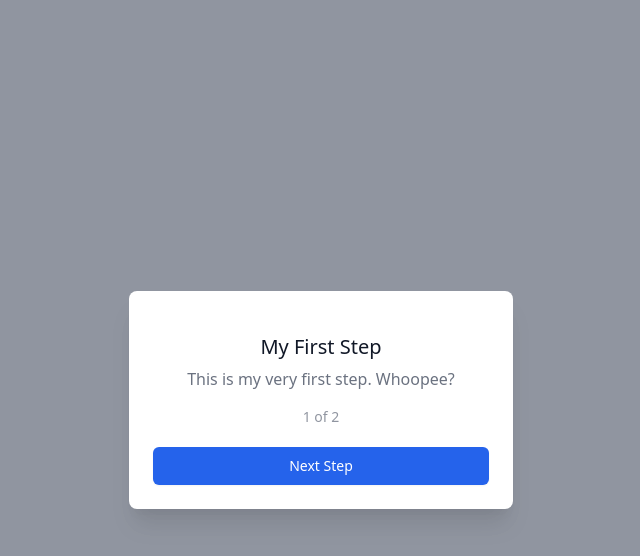
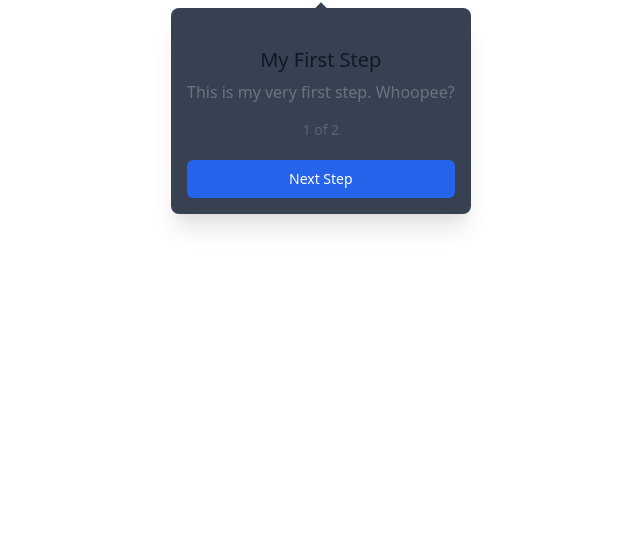
Before and after one commit to lyndseyduffield/product-tour, a React app: page / in a window 1280 px wide. Shown: the top 556 px of the page, without its empty margins (319-959 px from the left). Built offline with nearby package versions, Linux system fonts and the light colour scheme; the HTML template or start-up script is replaced by a standard one.

Commit message:
Initial working popper implementation

```diff
--- a/package.json
+++ b/package.json
@@ -11,8 +11,10 @@
   "license": "MIT",
   "homepage": "https://github.com/lyndseyduffield/product-tour#readme",
   "dependencies": {
+    "@popperjs/core": "^2.9.2",
     "react": "17.0.2",
-    "react-dom": "17.0.2"
+    "react-dom": "17.0.2",
+    "react-popper": "^2.2.5"
   },
   "devDependencies": {
     "@types/react": "^17.0.14",
--- a/src/components/Modal.tsx
+++ b/src/components/Modal.tsx
@@ -1,4 +1,5 @@
 import { useEffect, useState } from "react";
+import { usePopper } from "react-popper";
 import { TourStep } from "../models/Tour";
 
 interface Props {
@@ -10,72 +11,113 @@ interface Props {
 }
 
 export const Modal: React.FC<Props> = (props: Props) => {
-  const [selectedElement, setSelectedElement] = useState<Element | null>(null);
+  const [referenceElement, setReferenceElement] = useState(null);
+  const [popperElement, setPopperElement] = useState(null);
+  const [arrowElement, setArrowElement] = useState(null);
 
   useEffect(() => {
     const selected = props.step.selector();
-    setSelectedElement(selected);
+    setReferenceElement(selected);
   }, []);
 
-  const ModalAction = () => {
+  const { styles, attributes } = usePopper(referenceElement, popperElement, {
+    modifiers: [
+      { name: "arrow", options: { element: arrowElement } },
+      {
+        name: "offset",
+        options: {
+          offset: [0, 8],
+        },
+      },
+    ],
+  });
+
+  const ModalBody = () => (
+    <>
+      <div>
+        <div className="mt-3 text-center sm:mt-5">
+          <h3
+            className="text-xl leading-6 font-medium text-gray-900"
+            id="modal-title"
+          >
+            {props.step.title}
+          </h3>
+          <div className="mt-2">
+            <p className="text-md text-gray-500">{props.step.description}</p>
+          </div>
+        </div>
+      </div>
+      <div className="mt-4">
+        <p className="text-center text-sm font-extralight text-opacity-75 text-gray-500">
+          {props.currentStep} of {props.lastStep}
+        </p>
+      </div>
+      <div className="mt-4 sm:mt-5">
+        <ModalButton />
+      </div>
+    </>
+  );
+
+  const ModalButton = () => {
     const isLast = props.currentStep === props.lastStep;
     return (
       <button
         type="button"
         className="inline-flex w-full justify-center rounded-md border border-transparent shadow-sm px-4 py-2 bg-blue-600 text-base font-medium text-white hover:bg-blue-700 focus:outline-none focus:ring-2 focus:ring-offset-2 focus:ring-blue-500 sm:text-sm"
-        onClick={() => (isLast ? props.handleClose() : props.handleNextClick())}
+        onClick={isLast ? props.handleClose : props.handleNextClick}
       >
         {isLast ? `Finish Tour` : `Next Step`}
       </button>
     );
   };
 
-  return selectedElement ? (
+  return (
+    <>
+      <div
+        id="product-tour-tooltip"
+        className="bg-gray-700 rounded-lg px-4 pt-5 pb-4 text-left shadow-xl transform transition-all"
+        ref={setPopperElement}
+        style={styles.popper}
+        {...attributes.popper}
+      >
+        <ModalBody />
+        <div
+          data-popper-arrow
+          id="product-tour-arrow"
+          className="bg-gray-700"
+          ref={setArrowElement}
+          style={styles.arrow}
+        />
+      </div>
+    </>
+  );
+};
+
+/*
+  const Backdrop = () => (
+    <div
+      className="fixed inset-0 bg-gray-500 bg-opacity-75 transition-opacity"
+      aria-hidden="true"
+    ></div>
+  );
+
+  const ModalContent = () => (
+  );
+
+  return (
     <div
       className="fixed z-10 inset-0 overflow-y-auto"
       aria-labelledby="modal-title"
       role="dialog"
       aria-modal="true"
+      ref={setPopperElement}
+      style={styles.popper}
+      {...attributes.popper}
     >
-      <div className="flex items-end justify-center min-h-screen pt-4 px-4 pb-20 text-center sm:block sm:p-0">
-        <div
-          className="fixed inset-0 bg-gray-500 bg-opacity-75 transition-opacity"
-          aria-hidden="true"
-        ></div>
+      <ModalContent />
+      <div ref={setArrowElement} style={styles.arrow} data-popper-arrow />
+    </div>
+  );
+};
 
-        <span
-          className="hidden sm:inline-block sm:align-middle sm:h-screen"
-          aria-hidden="true"
-        >
-          &#8203;
-        </span>
-
-        <div className="inline-block align-bottom bg-white rounded-lg px-4 pt-5 pb-4 text-left overflow-hidden shadow-xl transform transition-all sm:my-8 sm:align-middle sm:max-w-sm sm:w-full sm:p-6">
-          <div>
-            <div className="mt-3 text-center sm:mt-5">
-              <h3
-                className="text-xl leading-6 font-medium text-gray-900"
-                id="modal-title"
-              >
-                {props.step.title}
-              </h3>
-              <div className="mt-2">
-                <p className="text-md text-gray-500">
-                  {props.step.description}
-                </p>
-              </div>
-            </div>
-          </div>
-          <div className="mt-4">
-            <p className="text-center text-sm font-extralight text-opacity-75 text-gray-500">
-              {props.currentStep} of {props.lastStep}
-            </p>
-          </div>
-          <div className="mt-4 sm:mt-5">
-            <ModalAction />
-          </div>
-        </div>
-      </div>
-    </div>
-  ) : null;
-};
+*/
--- a/src/index.tsx
+++ b/src/index.tsx
@@ -14,6 +14,12 @@ export const runApp = (tour: Tour) => {
   const head: HTMLHeadElement = document.getElementsByTagName("head")[0];
   head.appendChild(link);
 
+  // add some popper styles to the head
+  // TODO: bundle our own stylesheet
+  const style: HTMLStyleElement = document.createElement("style");
+  style.appendChild(document.createTextNode(popperStyles));
+  head.appendChild(style);
+
   // create new "root" for our app to live in
   // otherwise, selecting the body overrides the user's app
   const root: HTMLDivElement = document.createElement("div");
@@ -23,6 +29,43 @@ export const runApp = (tour: Tour) => {
 
   render(<App tour={tour} />, root);
 };
+
+// This is a terrible hack!
+const popperStyles = `
+  #product-tour-arrow,
+  #product-tour-arrow::before {
+    position: absolute;
+    width: 8px;
+    height: 8px;
+    background: inherit;
+  }
+
+  #product-tour-arrow {
+    visibility: hidden;
+  }
+
+  #product-tour-arrow::before {
+    visibility: visible;
+    content: "";
+    transform: rotate(45deg);
+  }
+
+  #product-tour-tooltip[data-popper-placement^="top"] > #product-tour-arrow {
+    bottom: -4px;
+  }
+
+  #product-tour-tooltip[data-popper-placement^="bottom"] > #product-tour-arrow {
+    top: -4px;
+  }
+
+  #product-tour-tooltip[data-popper-placement^="left"] > #product-tour-arrow {
+    right: -4px;
+  }
+
+  #product-tour-tooltip[data-popper-placement^="right"] > #product-tour-arrow {
+    left: -4px;
+    }
+`;
 
 const demoTour: Tour = {
   id: 0,
@@ -38,7 +81,7 @@ const demoTour: Tour = {
       title: "My Second Step",
       description: "Is this thing on??????",
       selector: () => {
-        return document.getElementById("big-div");
+        return document.getElementById("bigger-div");
       },
     },
   ],
```
Also changed, not shown: 1 other file (tests, documents, lock files or other folders).
